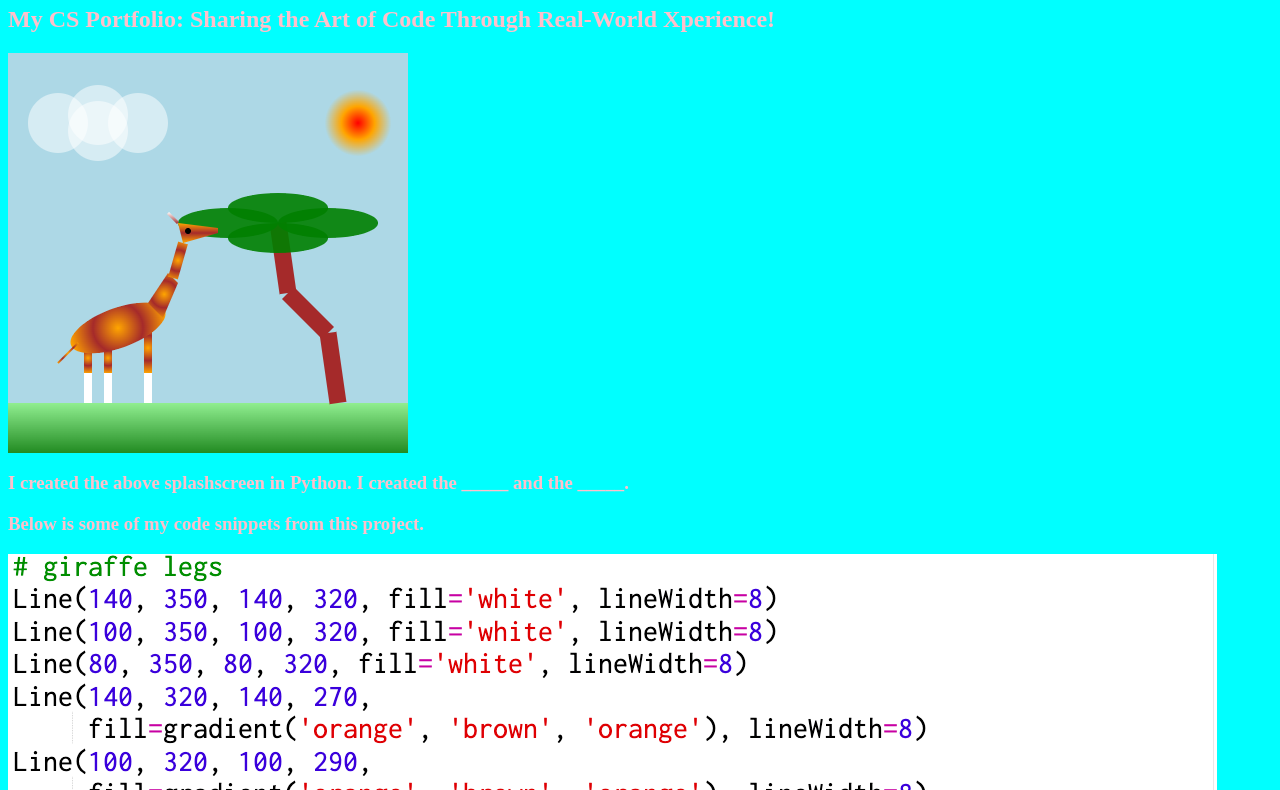
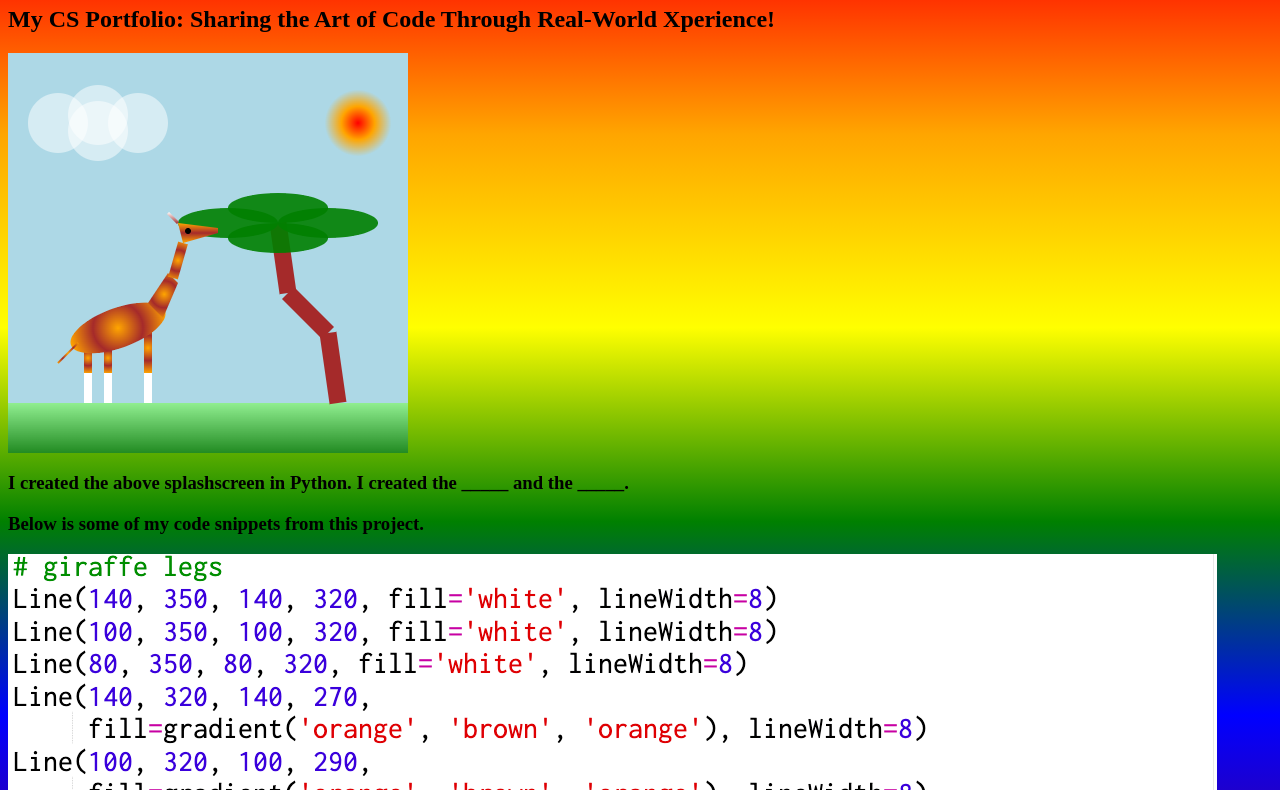
Before and after one commit to alueken/alueken3.github.io, a plain HTML site: page index.html in a window 1280 px wide. Shown: the part 60-850 px from the top of the page. Drawn offline with Linux system fonts and the light colour scheme.

Commit message:
Update index.html

```diff
--- a/index.html
+++ b/index.html
@@ -2,8 +2,8 @@
   <head>
     <style>
       body{
-        background-color: cyan;
-        color: pink;
+        background: linear-gradient(to bottom, red, orange, yellow, green, blue, indigo, violet);
+        color: black;
       }
     </style>
   </head>
```
